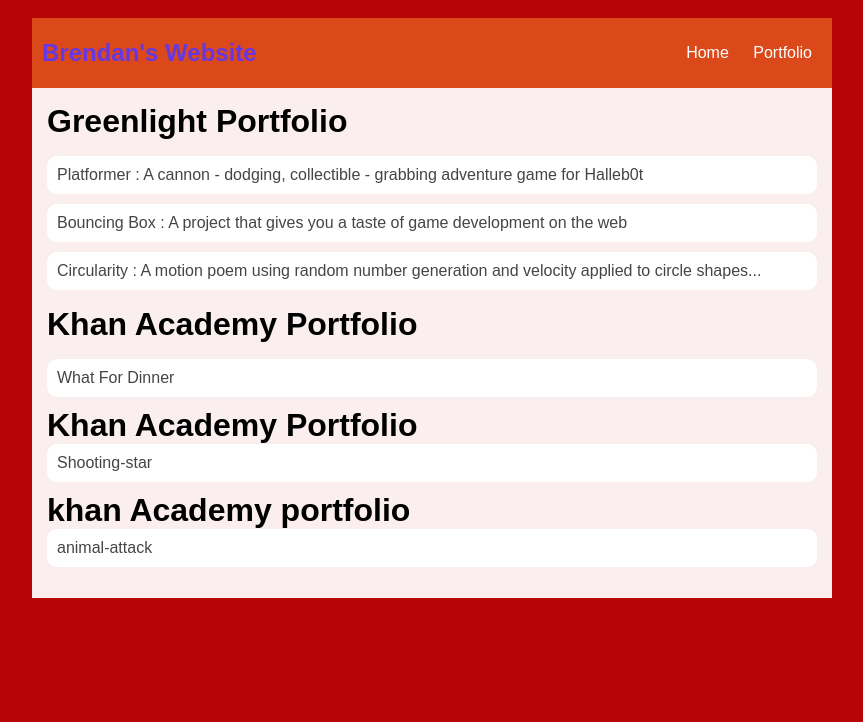
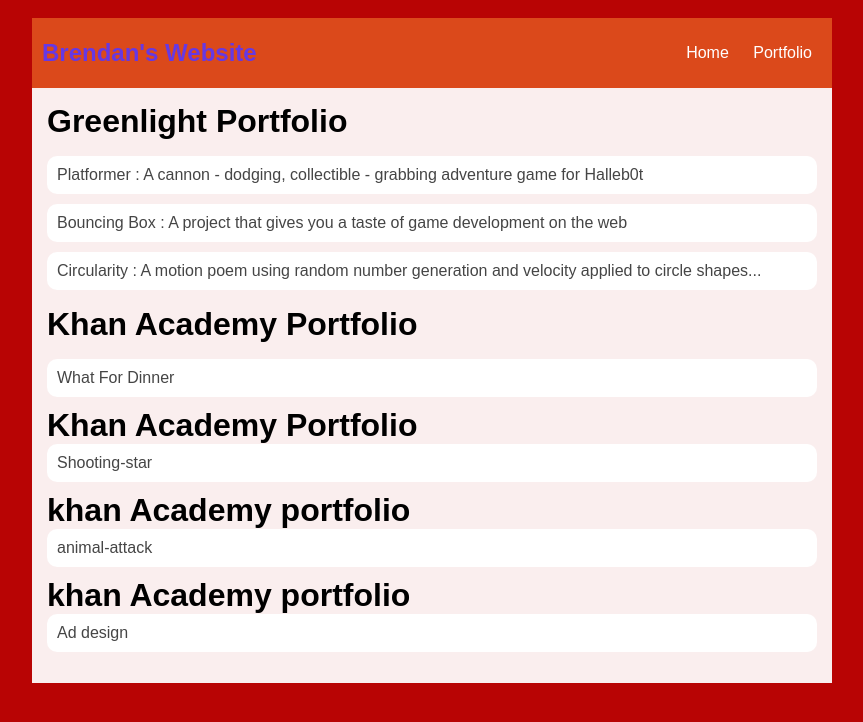
Before and after one commit to brendanjohnson16/brendanjohnson.github.io, a plain HTML site: page portfolio.html in a window 1280 px wide. Shown: the whole page, without its empty margins (208-1071 px from the left). Drawn offline with Linux system fonts and the light colour scheme.

Commit message:
update portfolio

```diff
--- a/portfolio.html
+++ b/portfolio.html
@@ -119,6 +119,14 @@
                             <h1> khan Academy portfolio</h1>
                             <ul id="portfolio">
                             <li> <a href="https://www.khanacademy.org/computer-programming/spin-off-of-project-animal-attack/6242503404077056">animal-attack</a></li>
+
+                            <h1> khan Academy portfolio</h1>
+                            <ul id="portfolio">
+                            <li> <a href="https://www.khanacademy.org/computer-programming/spin-off-of-project-ad-design/4870920549744640">Ad design</a></li>
+
+
+
+
             </main>
         </div>
     </body>
```
